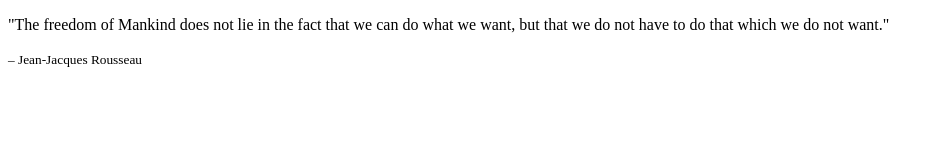
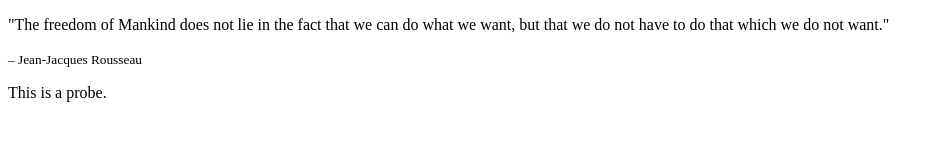
Before and after one commit to gaalr/git-basics-project, a plain HTML site: page index.html in a window 1280 px wide. Shown: the whole page, without its empty margins (0-943 px from the left). Drawn offline with Linux system fonts and the light colour scheme.

Commit message:
new paragraph

```diff
--- a/index.html
+++ b/index.html
@@ -11,6 +11,7 @@
   <div class="wrapper">
     <p class="quote">"The freedom of Mankind does not lie in the fact that we can do what we want, but that we do not have to do that which we do not want."</p>
     <p class="author"><small>– Jean-Jacques Rousseau</small></p>
+    <p>This is a probe.</p>
   </div>
 </body>
 </html>
```
